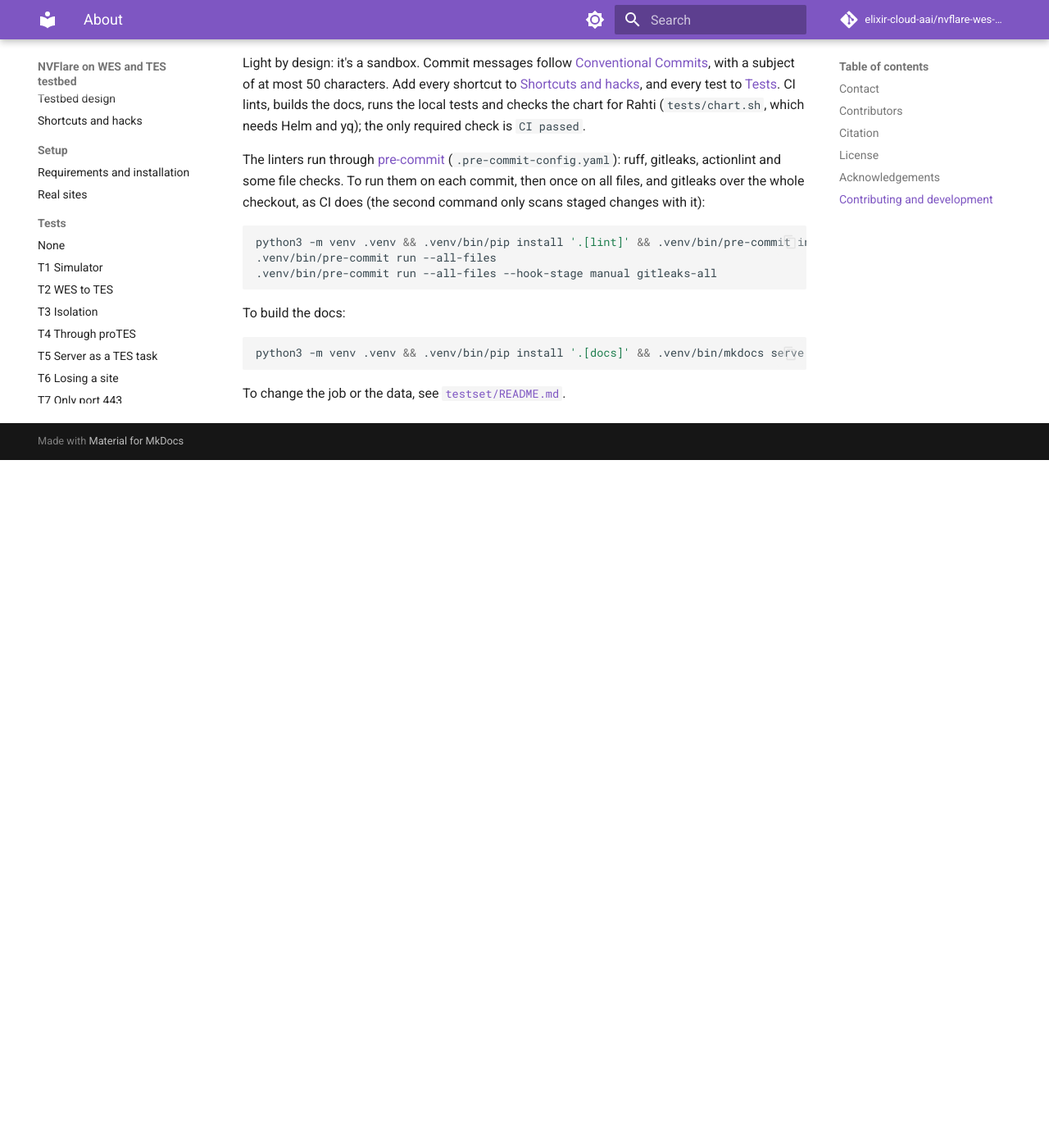
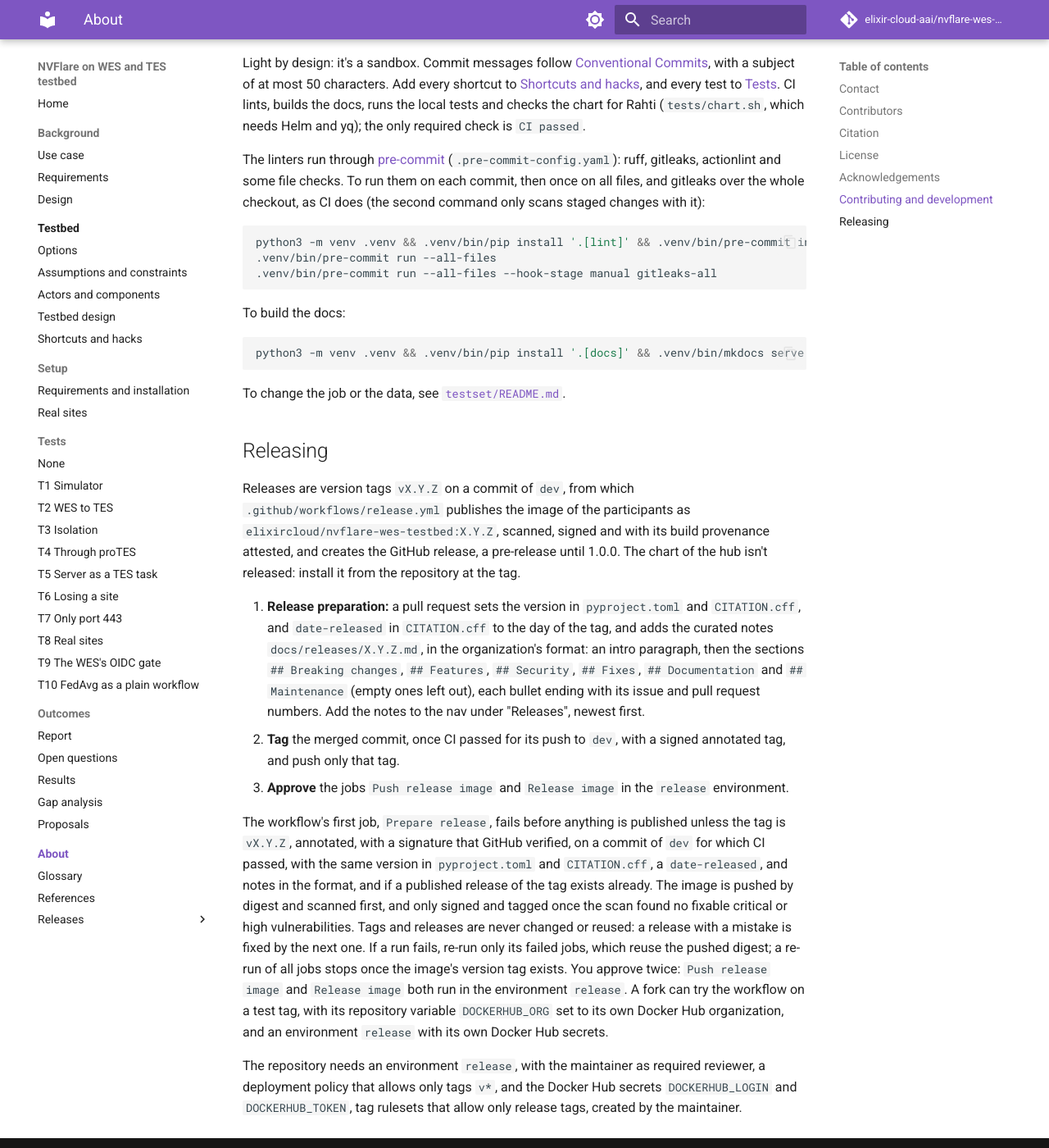
Before and after one commit to elixir-cloud-aai/nvflare-wes-testbed, an MkDocs documentation site: the page built from docs/about/index.md, in a window 1280 px wide and 1400 px high, scrolled down 852 px. Shown: the whole window at 82% size. Built offline with MkDocs 1.6.1 and Material for MkDocs 9.7.7, drawn with Linux system fonts in a browser that asks for light colours; comment, search, counter and statistics services are not loaded; before the commit the page ends 1413 px from its top, so only the background shows below that; some of the changed text lies outside the part shown.

Commit message:
ci: release from version tags (#61)
* build: upgrade the base image's packages

Bump python:3.12-slim to its current digest and upgrade its Debian
packages, as the image had 73 fixable high findings (Trivy, krb5,
zlib, apt), which would fail the scan of a release image. A local
build has none.

Co-Authored-By: Claude Opus 5.5 <noreply@anthropic.com>
Claude-Session: https://claude.ai/code/session_011FSoqN5w1v5t1QRTKU7ad5

* ci: release from version tags

Add release.yml: checks of the tag, the commit on dev, the versions in
pyproject.toml and CITATION.cff and the curated notes (prepare); the
image pushed by digest, scanned, attested, signed and tagged with the
version; and the GitHub release with the curated and generated notes,
a pre-release until 1.0.0, through the shared actions of
elixir-cloud-aai/.github. Add CITATION.cff, the notes of 0.1.0, and
how to release; update H20 and the image's docs.

Co-Authored-By: Claude Opus 5.5 <noreply@anthropic.com>
Claude-Session: https://claude.ai/code/session_011FSoqN5w1v5t1QRTKU7ad5

* docs: address review findings on releases

Say that only releases are scanned and signed, describe re-runs, the
two approvals and the tag policy of the environment release, note the
pins of the shared actions, and list the base image upgrade in the
notes.

Co-Authored-By: Claude Opus 5.5 <noreply@anthropic.com>
Claude-Session: https://claude.ai/code/session_011FSoqN5w1v5t1QRTKU7ad5

* docs: number the release bullets of 0.1.0

Co-Authored-By: Claude Opus 5.5 <noreply@anthropic.com>
Claude-Session: https://claude.ai/code/session_011FSoqN5w1v5t1QRTKU7ad5

* docs: link the release issue and fix an author

Cite #62 in the notes' last bullets, spell the second author
"François Ancien" in CITATION.cff, and drop immutable releases from
the requirements of the repository, as the testbed does without them.

Co-Authored-By: Claude Opus 5.5 <noreply@anthropic.com>
Claude-Session: https://claude.ai/code/session_011FSoqN5w1v5t1QRTKU7ad5

---------

Co-authored-by: Claude Opus 5.5 <noreply@anthropic.com>

````diff
--- a/docs/about/index.md
+++ b/docs/about/index.md
@@ -10,7 +10,7 @@ See the repository's [contributors](https://github.com/elixir-cloud-aai/nvflare-
 
 ## Citation
 
-There's no citable release. To refer to the testbed, give the repository's URL and the commit you used.
+Cite a release, with the metadata in [`CITATION.cff`](https://github.com/elixir-cloud-aai/nvflare-wes-testbed/blob/dev/CITATION.cff); a DOI follows with the first release. The notes of each release are in [Releases](https://github.com/elixir-cloud-aai/nvflare-wes-testbed/releases) and under `docs/releases/`.
 
 ## License
 
@@ -39,3 +39,15 @@ python3 -m venv .venv && .venv/bin/pip install '.[docs]' && .venv/bin/mkdocs ser
 ```
 
 To change the job or the data, see [`testset/README.md`](https://github.com/elixir-cloud-aai/nvflare-wes-testbed/blob/dev/testset/README.md).
+
+## Releasing
+
+Releases are version tags `vX.Y.Z` on a commit of `dev`, from which `.github/workflows/release.yml` publishes the image of the participants as `elixircloud/nvflare-wes-testbed:X.Y.Z`, scanned, signed and with its build provenance attested, and creates the GitHub release, a pre-release until 1.0.0. The chart of the hub isn't released: install it from the repository at the tag.
+
+1. **Release preparation:** a pull request sets the version in `pyproject.toml` and `CITATION.cff`, and `date-released` in `CITATION.cff` to the day of the tag, and adds the curated notes `docs/releases/X.Y.Z.md`, in the organization's format: an intro paragraph, then the sections `## Breaking changes`, `## Features`, `## Security`, `## Fixes`, `## Documentation` and `## Maintenance` (empty ones left out), each bullet ending with its issue and pull request numbers. Add the notes to the nav under "Releases", newest first.
+2. **Tag** the merged commit, once CI passed for its push to `dev`, with a signed annotated tag, and push only that tag.
+3. **Approve** the jobs `Push release image` and `Release image` in the `release` environment.
+
+The workflow's first job, `Prepare release`, fails before anything is published unless the tag is `vX.Y.Z`, annotated, with a signature that GitHub verified, on a commit of `dev` for which CI passed, with the same version in `pyproject.toml` and `CITATION.cff`, a `date-released`, and notes in the format, and if a published release of the tag exists already. The image is pushed by digest and scanned first, and only signed and tagged once the scan found no fixable critical or high vulnerabilities. Tags and releases are never changed or reused: a release with a mistake is fixed by the next one. If a run fails, re-run only its failed jobs, which reuse the pushed digest; a re-run of all jobs stops once the image's version tag exists. You approve twice: `Push release image` and `Release image` both run in the environment `release`. A fork can try the workflow on a test tag, with its repository variable `DOCKERHUB_ORG` set to its own Docker Hub organization, and an environment `release` with its own Docker Hub secrets.
+
+The repository needs an environment `release`, with the maintainer as required reviewer, a deployment policy that allows only tags `v*`, and the Docker Hub secrets `DOCKERHUB_LOGIN` and `DOCKERHUB_TOKEN`, tag rulesets that allow only release tags, created by the maintainer.
--- /dev/null
+++ b/docs/releases/0.1.0.md
@@ -0,0 +1,39 @@
+The first release of the testbed, which ran a federated learning job with NVIDIA FLARE through a GA4GH WES, with one client per site as a GA4GH TES task, over the TES of two ELIXIR Nodes, the FI Node on Rahti and the CZ Node at CERIT-SC, with LS Login tokens, on 2026-11-24. It brings the thin WES with the FL server beside it, the client and probe tasks, a Helm chart for the hub, the synthetic test set and jobs for two to four sites, a plain FedAvg workflow without an FL framework, the tests from a laptop to real Nodes, and a [report](https://github.com/elixir-cloud-aai/nvflare-wes-testbed/blob/v0.1.0/docs/outcomes/report.md) of the results, gaps and draft proposals for TES. The image of all participants is published as `docker.io/elixircloud/nvflare-wes-testbed:0.1.0`, scanned and signed. A sandbox: never for production, and never for real data.
+
+## Features
+
+- Run an NVFlare job through a thin WES, with the FL server beside it and one client per site as a TES task, on local Funnel instances, also through proTES (#1, #2)
+- Host the synthetic test set at fixed commits, for real sites (#6, #21)
+- Probe a TES node for what a client needs, and answer probes on the FL port between runs (#2, #23, #46, #47)
+- Run the hub with Compose, behind a reverse proxy, and on Rahti with a Helm chart (#24, #26, #27, #29)
+- Let each site make its own key and send only a signing request over a one-time link (#15, #30)
+- Check callers of the WES against a trusted OIDC issuer, such as LS Login (#43)
+- Send a token, a token file or OAuth 2.0 tokens to the TES of each site, renewed as needed (#35, #39)
+- Run FedAvg as a plain workflow of TES tasks, without an FL framework (#14, #50)
+- Run the job with three or four sites (#53, #54)
+- Route tasks through proTES with a gateway token and backend IDs (#57, #58)
+
+## Fixes
+
+- Make the pod security context of the chart configurable, for Rahti (#32, #33)
+- Keep the chart's CPU limit at most 5 times its request (#37, #38)
+- Fail runs at once when the FL port is taken (#40, #41)
+- Name the FLARE admin after the token's `sub` when it has no email (#51, #52)
+
+## Documentation
+
+- State the goals, direct run first (#19, #20)
+- Record the first hub runs on Rahti (#4, #25, #42)
+- Drop Conquest from the testbed's goals (#44, #45)
+- Write up outcomes from the dress rehearsals, and propose what TES lacks for FL (#11, #16, #48, #49)
+- Pin the shares of the test set for three and four sites to a commit on `dev` (#55, #56)
+- Record the FI token run, the DE probes and the first run over two Nodes in a report of results and discussion (#10, #11, #59)
+- Add the results of the run over two Nodes to the TES proposals (#16, #60)
+
+## Maintenance
+
+- Lint through pre-commit, and test the hub's checks from outside (#17, #28, #34, #36)
+- Publish the image of the participants from CI (#1, #22)
+- Cancel pull request runs only for new commits (#31)
+- Upgrade the packages of the image's base, for the release scan (#62, #61)
+- Release from version tags, with a scanned and signed image, and citation metadata (#62, #61)
--- a/mkdocs.yml
+++ b/mkdocs.yml
@@ -94,3 +94,5 @@ nav:
   - about/index.md
   - Glossary: about/glossary.md
   - References: about/references.md
+  - Releases:
+    - "0.1.0": releases/0.1.0.md
````
Also changed, not shown: docs/setup/real-sites.md (+1 -1 lines), docs/testbed/shortcuts.md (+3 -1 lines), 4 other files.
